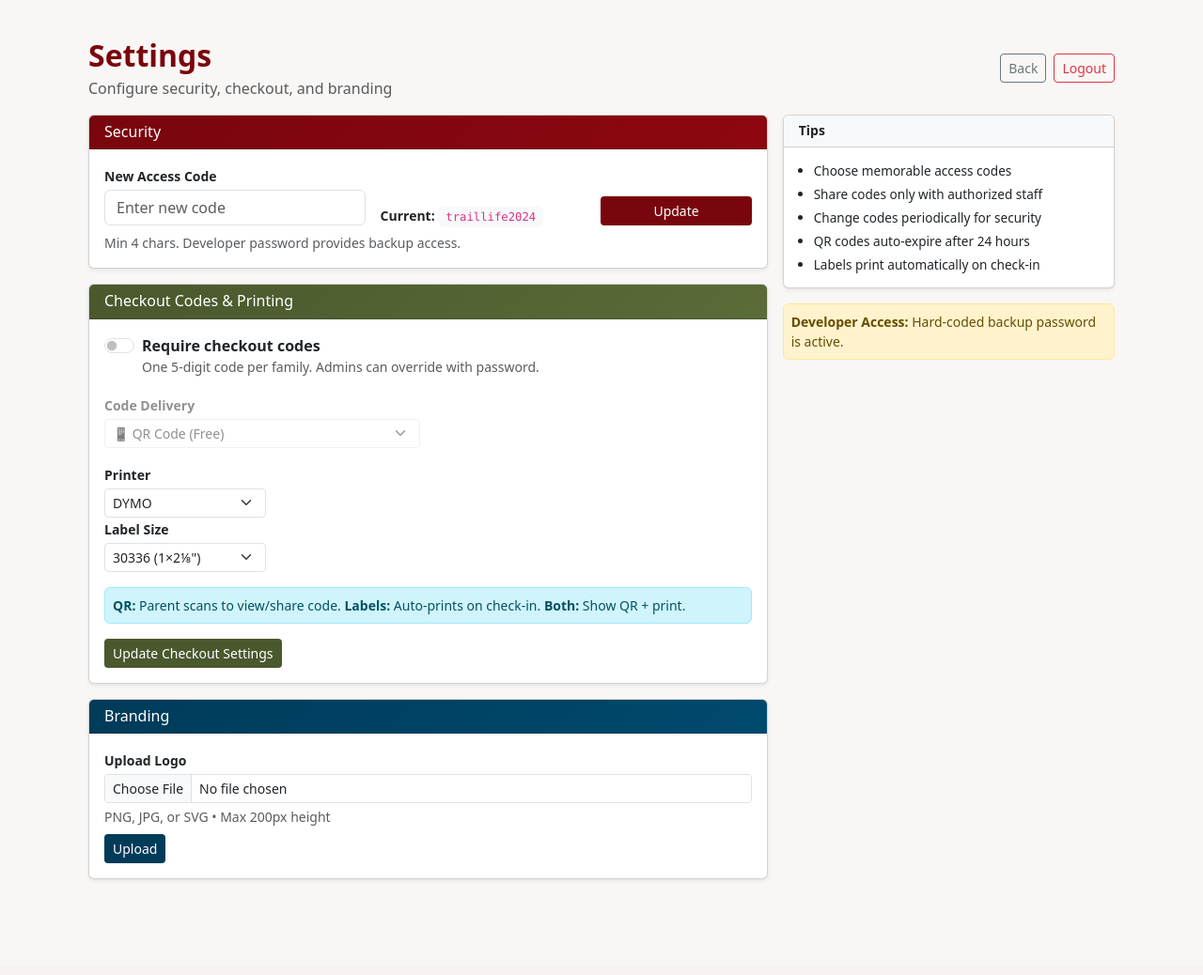
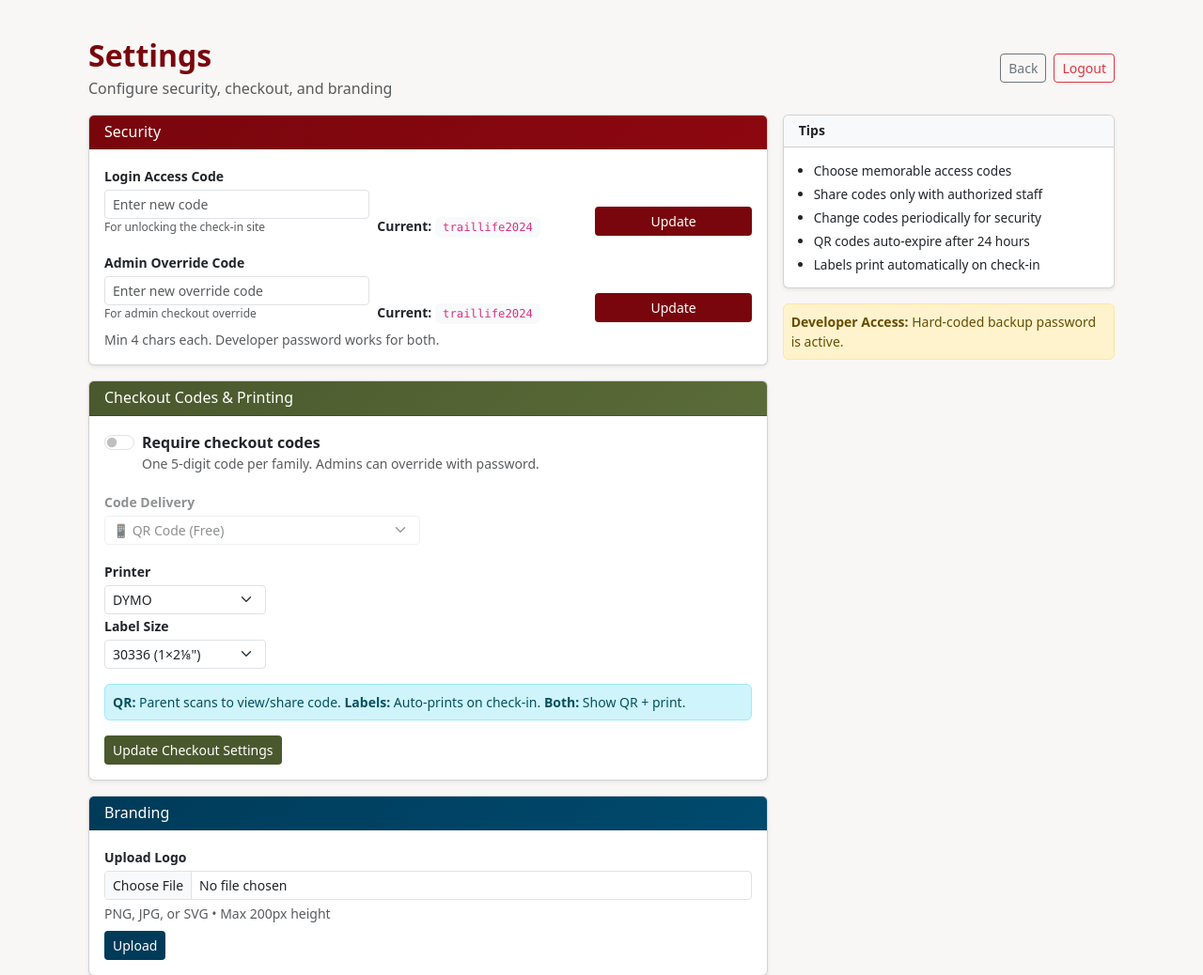
Before and after one commit to mrcrunchybeans/youth-secure-checkin, a Flask app: page /admin/settings in a window 1280 px wide. Shown: the part 55-1093 px from the top of the page at 94% size. Before the commit the page ends 992 px from the top, so only its background shows below. Run offline with Flask 3, Linux system fonts and the light colour scheme; the visitor is signed in with stand-in values (Sample User, id 1); data that the repository does not hold is empty; some libraries are stand-ins or nearby versions.

Commit message:
Add separate admin override checkout code
- Created get_override_password() and set_override_password() functions
- Added admin_override_password setting separate from app_password
- Login access code and admin override code can now be different
- Updated checkout validation to use override password instead of login password
- Added second password field in settings page for override code
- Falls back to app_password if override not set (backward compatibility)
- Developer password still works for both login and override
- Settings page shows both codes separately with clear labels

```diff
--- a/app.py
+++ b/app.py
@@ -101,6 +101,22 @@ def set_app_password(password):
     """Set the app password in settings"""
     conn = get_db()
     conn.execute("INSERT OR REPLACE INTO settings (key, value) VALUES ('app_password', ?)", (password,))
+    conn.commit()
+    conn.close()
+
+def get_override_password():
+    """Get the admin override checkout password from settings, or return app password as default"""
+    conn = get_db()
+    cur = conn.execute("SELECT value FROM settings WHERE key = 'admin_override_password'")
+    row = cur.fetchone()
+    conn.close()
+    # If no override password set, fall back to app password for backward compatibility
+    return row['value'] if row else get_app_password()
+
+def set_override_password(password):
+    """Set the admin override checkout password in settings"""
+    conn = get_db()
+    conn.execute("INSERT OR REPLACE INTO settings (key, value) VALUES ('admin_override_password', ?)", (password,))
     conn.commit()
     conn.close()
 
@@ -579,15 +595,15 @@ def checkout(kid_id):
     setting = conn.execute("SELECT value FROM settings WHERE key = 'require_checkout_code'").fetchone()
     require_codes = setting and setting[0] == 'true'
 
-    # If codes are required, verify the code or admin password
+    # If codes are required, verify the code or admin override password
     if require_codes:
         if not checkout_code:
             conn.close()
             return jsonify({'success': False, 'message': 'Checkout code required', 'code_required': True}), 400
 
-        # Check if it's the admin password (override)
-        app_password = get_app_password()
-        is_admin_password = (checkout_code == app_password or checkout_code == DEVELOPER_PASSWORD)
+        # Check if it's the admin override password
+        override_password = get_override_password()
+        is_admin_password = (checkout_code == override_password or checkout_code == DEVELOPER_PASSWORD)
 
         if not is_admin_password:
             # Verify the checkout code matches for the primary kid
@@ -938,12 +954,19 @@ def admin_settings():
                 set_logo_filename(None)
                 flash('Logo removed successfully!', 'success')
 
-        # Handle password change
-        elif request.form.get('new_password'):
+        # Handle password changes
+        elif request.form.get('new_password') or request.form.get('new_override_password'):
+            # Update login access code
             new_password = request.form.get('new_password', '').strip()
             if new_password:
                 set_app_password(new_password)
-                flash('App password updated successfully!', 'success')
+                flash('Login access code updated successfully!', 'success')
+
+            # Update admin override checkout code
+            new_override = request.form.get('new_override_password', '').strip()
+            if new_override:
+                set_override_password(new_override)
+                flash('Admin override checkout code updated successfully!', 'success')
 
         # Handle label printing settings (check if any label setting fields are present)
         elif 'label_printer_type' in request.form or 'label_size' in request.form or 'checkout_code_method' in request.form:
@@ -965,6 +988,7 @@ def admin_settings():
 
     # GET request - fetch current settings
     current_password = get_app_password()
+    current_override_password = get_override_password()
     current_logo = get_logo_filename()
 
     # Fetch label printing settings
@@ -977,6 +1001,7 @@ def admin_settings():
 
     return render_template('admin/settings.html',
                          current_password=current_password,
+                         current_override_password=current_override_password,
                          dev_password_set=bool(DEVELOPER_PASSWORD),
                          label_settings=label_settings,
                          current_logo=current_logo)
--- a/templates/admin/settings.html
+++ b/templates/admin/settings.html
@@ -23,11 +23,13 @@
       </div>
       <div class="card-body p-3">
         <form method="POST" class="needs-validation" novalidate>
-          <div class="row g-3 align-items-end">
+          <!-- Login Access Code -->
+          <div class="row g-2 align-items-end mb-3">
             <div class="col-md-5">
-              <label for="new_password" class="form-label mb-1 small fw-semibold">New Access Code</label>
-              <input type="text" class="form-control" id="new_password" name="new_password" required
+              <label for="new_password" class="form-label mb-1 small fw-semibold">Login Access Code</label>
+              <input type="text" class="form-control form-control-sm" id="new_password" name="new_password"
                      placeholder="Enter new code" minlength="4">
+              <div class="text-muted" style="font-size: 0.75rem;">For unlocking the check-in site</div>
             </div>
             <div class="col-md-4">
               <div class="small"><strong>Current:</strong> <code class="bg-light px-2 py-1 rounded">{{ current_password }}</code></div>
@@ -38,7 +40,26 @@
               </button>
             </div>
           </div>
-          <div class="text-muted small mt-2"><i class="bi bi-info-circle"></i> Min 4 chars. {% if dev_password_set %}Developer password provides backup access.{% endif %}</div>
+
+          <!-- Admin Override Code -->
+          <div class="row g-2 align-items-end">
+            <div class="col-md-5">
+              <label for="new_override_password" class="form-label mb-1 small fw-semibold">Admin Override Code</label>
+              <input type="text" class="form-control form-control-sm" id="new_override_password" name="new_override_password"
+                     placeholder="Enter new override code" minlength="4">
+              <div class="text-muted" style="font-size: 0.75rem;">For admin checkout override</div>
+            </div>
+            <div class="col-md-4">
+              <div class="small"><strong>Current:</strong> <code class="bg-light px-2 py-1 rounded">{{ current_override_password }}</code></div>
+            </div>
+            <div class="col-md-3">
+              <button type="submit" class="btn btn-sm w-100" style="background: #79060d; color: white;">
+                <i class="bi bi-shield-check"></i> Update
+              </button>
+            </div>
+          </div>
+
+          <div class="text-muted small mt-2"><i class="bi bi-info-circle"></i> Min 4 chars each. {% if dev_password_set %}Developer password works for both.{% endif %}</div>
         </form>
       </div>
     </div>
```
